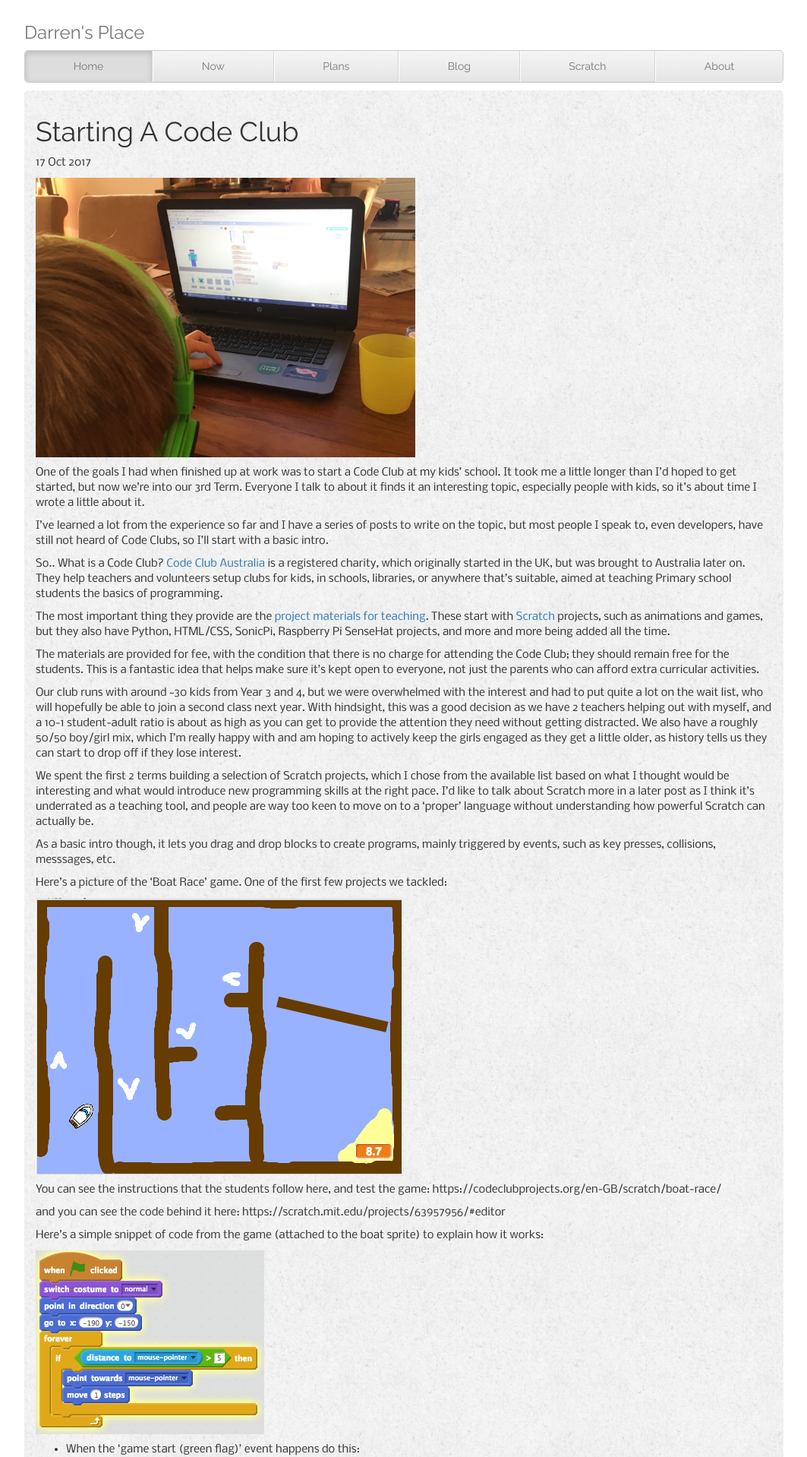
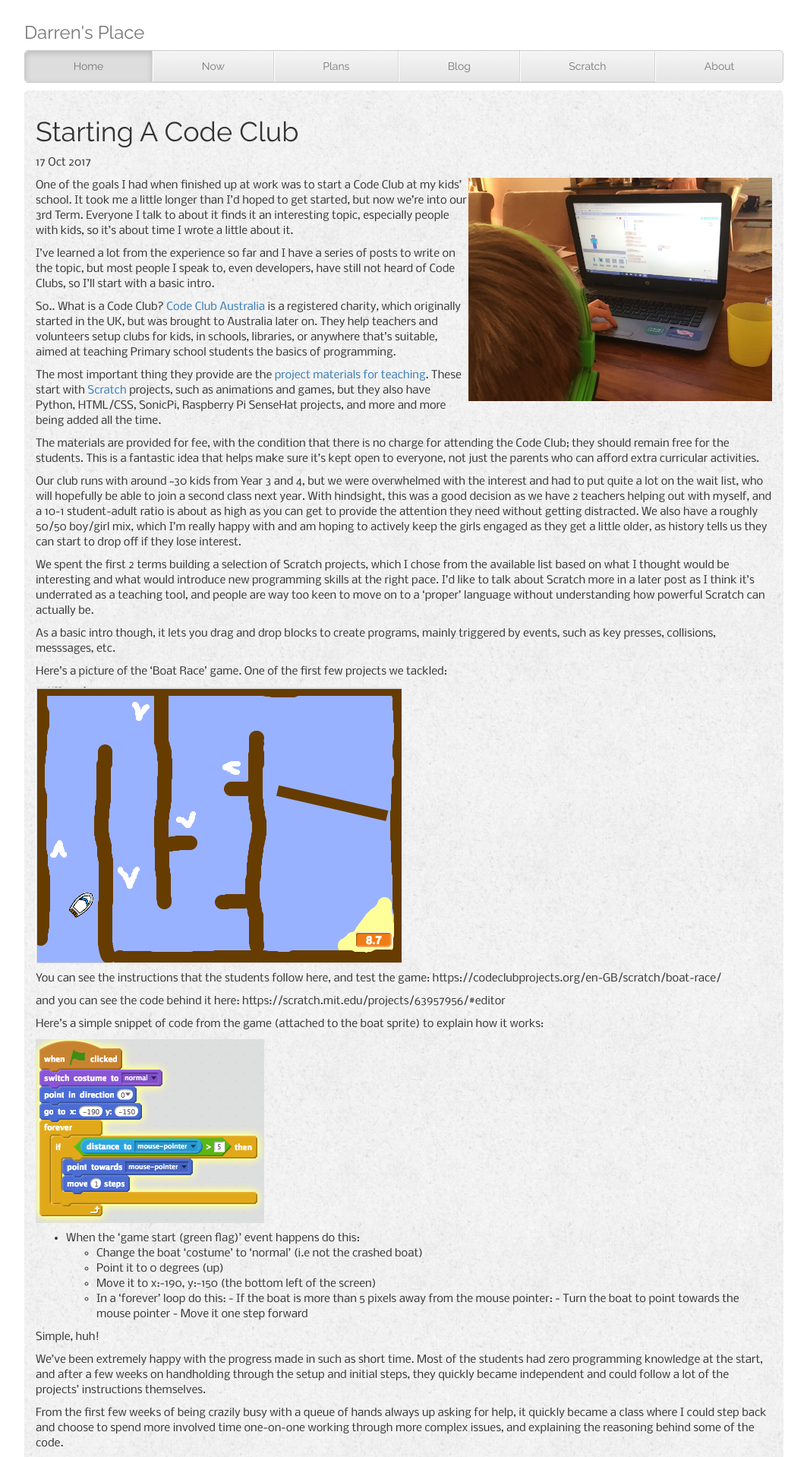
Before and after one commit to DCotterill/DCotterill.github.io, a Jekyll site: the page built from _posts/2017-10-17-starting-a-code-club.md, in a window 1280 px wide. Shown: the top 1918 px of the page at 76% size, without its empty margins (108-1171 px from the left). Built offline with Jekyll 4.4.1, drawn with Linux system fonts in a browser that asks for light colours; nearby versions of some CDN libraries; some web fonts are replaced; comment, search, counter and statistics services are not loaded.

Commit message:
Update 2017-10-17-starting-a-code-club.md

```diff
--- a/_posts/2017-10-17-starting-a-code-club.md
+++ b/_posts/2017-10-17-starting-a-code-club.md
@@ -7,9 +7,8 @@ comments: true
 permalink: /posts/starting-a-code-club/
 ---
 
-<p align="left">
-	<img src="{{site.baseurl}}/img/IMG_4968 2.jpg" width="500px"/>
-</p>
+
+<img align="right" src="{{site.baseurl}}/img/IMG_4968 2.jpg" width="400px"/>
 
 One of the goals I had when finished up at work was to start a Code Club at my kids' school. It took me a little longer than I'd hoped to get started, but now we're into our 3rd Term. Everyone I talk to about it finds it an interesting topic, especially people with kids, so it's about time I wrote a little about it.
 
```
